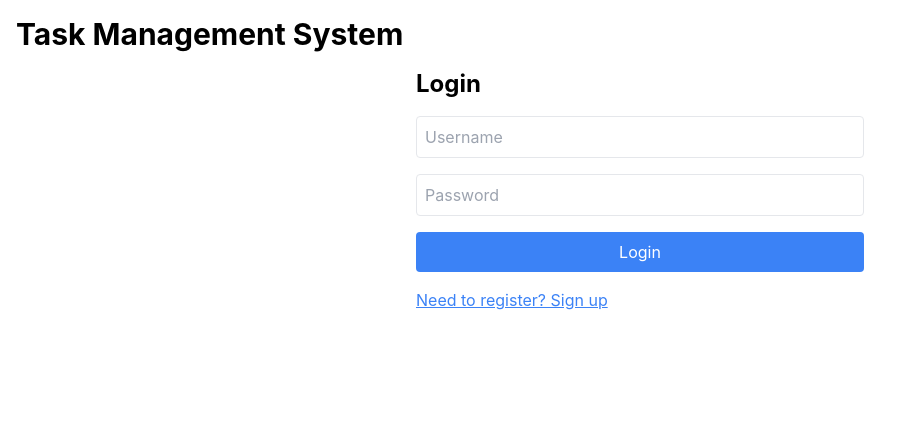
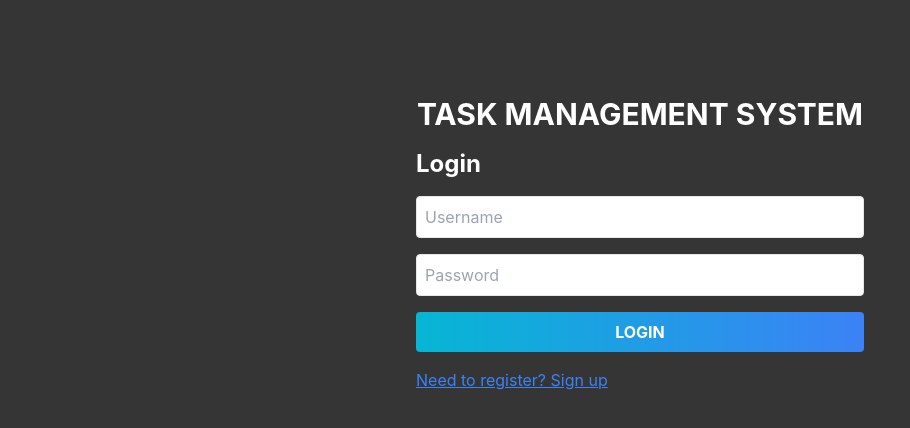
Before and after one commit to ajonesb/fullstack-React-Typescript-Nest-js-Task-Manager, a React (Create React App) app in the folder frontend/: page / in a window 1280 px wide. Shown: the top 428 px of the page, without its empty margins (0-910 px from the left). Built offline with nearby package versions, Linux system fonts and the light colour scheme; no server answers.

Commit message:
updated styling

```diff
--- a/frontend/src/components/TaskForm.tsx
+++ b/frontend/src/components/TaskForm.tsx
@@ -24,8 +24,8 @@ const TaskForm: React.FC<TaskFormProps> = ({ addTask }) => {
         className="mr-2 p-2 border rounded"
         data-testid="task-input"
       />
-      <button type="submit" className="p-2 bg-blue-500 text-white rounded">
-        Add Task
+      <button type="submit" className="p-2 bg-gradient-to-r from-cyan-500 to-blue-500 text-white font-bold text-base rounded">
+        ADD TASK
       </button>
     </form>
   );
--- a/frontend/src/components/TaskItem.tsx
+++ b/frontend/src/components/TaskItem.tsx
@@ -37,21 +37,21 @@ const TaskItem: React.FC<TaskItemProps> = ({
   };
 
   return (
-    <li className="flex items-center justify-between p-2 border-b">
+    <li className="flex items-center justify-between p-2 border-b border-zinc-400	text-lg p-5">
       <span className={task.completed ? "line-through" : ""}>{task.title}</span>
       <div>
         <button
           onClick={handleToggle}
           disabled={isUpdating}
-          className="mr-2 px-2 py-1 bg-blue-500 text-white rounded"
+          className="mr-2 px-2 py-1 bg-gradient-to-r from-cyan-500 to-blue-500 text-white font-bold	text-base	rounded"
         >
-          {isUpdating ? "Updating..." : "Toggle"}
+          {isUpdating ? "Updating..." : "TOGGLE"}
         </button>
         <button
           onClick={handleDelete}
-          className="px-2 py-1 bg-red-500 text-white rounded"
+          className="px-2 py-1 bg-gradient-to-r bg-red-500 text-white font-bold	text-base rounded"
         >
-          Delete
+          DELETE
         </button>
       </div>
       {error && <p className="text-red-500 mt-1">{error}</p>}
--- a/frontend/src/components/TaskList.tsx
+++ b/frontend/src/components/TaskList.tsx
@@ -18,7 +18,7 @@ const TaskList: React.FC<TaskListProps> = ({
   }
 
   return (
-    <ul className="mt-4">
+    <ul className="mt-4 text-white">
       {tasks.map((task) => (
         <TaskItem
           key={task.id}
--- a/frontend/src/components/UserAuth.tsx
+++ b/frontend/src/components/UserAuth.tsx
@@ -35,7 +35,7 @@ const UserAuth: React.FC<UserAuthProps> = ({ login, register, onAuthSuccess }) =
 
   return (
     <div className="max-w-md mx-auto">
-      <h2 className="text-2xl font-bold mb-4">
+      <h2 className="text-2xl font-bold mb-4 text-white">
         {isRegistering ? "Register" : "Login"}
       </h2>
       <form onSubmit={handleSubmit} className="space-y-4">
@@ -59,9 +59,9 @@ const UserAuth: React.FC<UserAuthProps> = ({ login, register, onAuthSuccess }) =
         {error && <p className="text-red-500">{error}</p>}
         <button
           type="submit"
-          className="w-full p-2 bg-blue-500 text-white rounded"
+          className="w-full p-2 bg-gradient-to-r from-cyan-500 to-blue-500 text-white font-bold	text-base rounded"
         >
-          {isRegistering ? "Register" : "Login"}
+          {isRegistering ? "REGISTER" : "LOGIN"}
         </button>
       </form>
       <button
--- a/frontend/src/index.css
+++ b/frontend/src/index.css
@@ -10,4 +10,5 @@ body {
     sans-serif;
   -webkit-font-smoothing: antialiased;
   -moz-osx-font-smoothing: grayscale;
+  background-color: rgb(53, 53, 53);
 }
--- a/frontend/src/pages/Home.tsx
+++ b/frontend/src/pages/Home.tsx
@@ -25,7 +25,7 @@ const Home: React.FC = () => {
 
   return (
     <div className="container mx-auto p-4">
-      <h1 className="text-3xl font-bold mb-4">Task Management System</h1>
+      <h1 className="text-3xl font-bold mb-4 text-white text-center mt-20 mb-10 text-nd">TASK MANAGEMENT SYSTEM</h1>
       {authMessage && (
         <div
           className="bg-green-100 border-l-4 border-green-500 text-green-700 p-4 mb-4"
@@ -36,12 +36,12 @@ const Home: React.FC = () => {
       )}
       {user ? (
         <>
-          <p className="mb-4">Welcome, {user.username}!</p>
+          <p className="mb-4 text-white">Welcome, {user.username}!</p>
           <button
             onClick={logout}
-            className="mb-4 px-4 py-2 bg-red-500 text-white rounded"
+            className="mb-4 px-4 py-2 bg-black text-white font-bold	text-base rounded"
           >
-            Logout
+            LOGOUT
           </button>
           <TaskForm addTask={addTask} />
           {tasksLoading ? (
```
